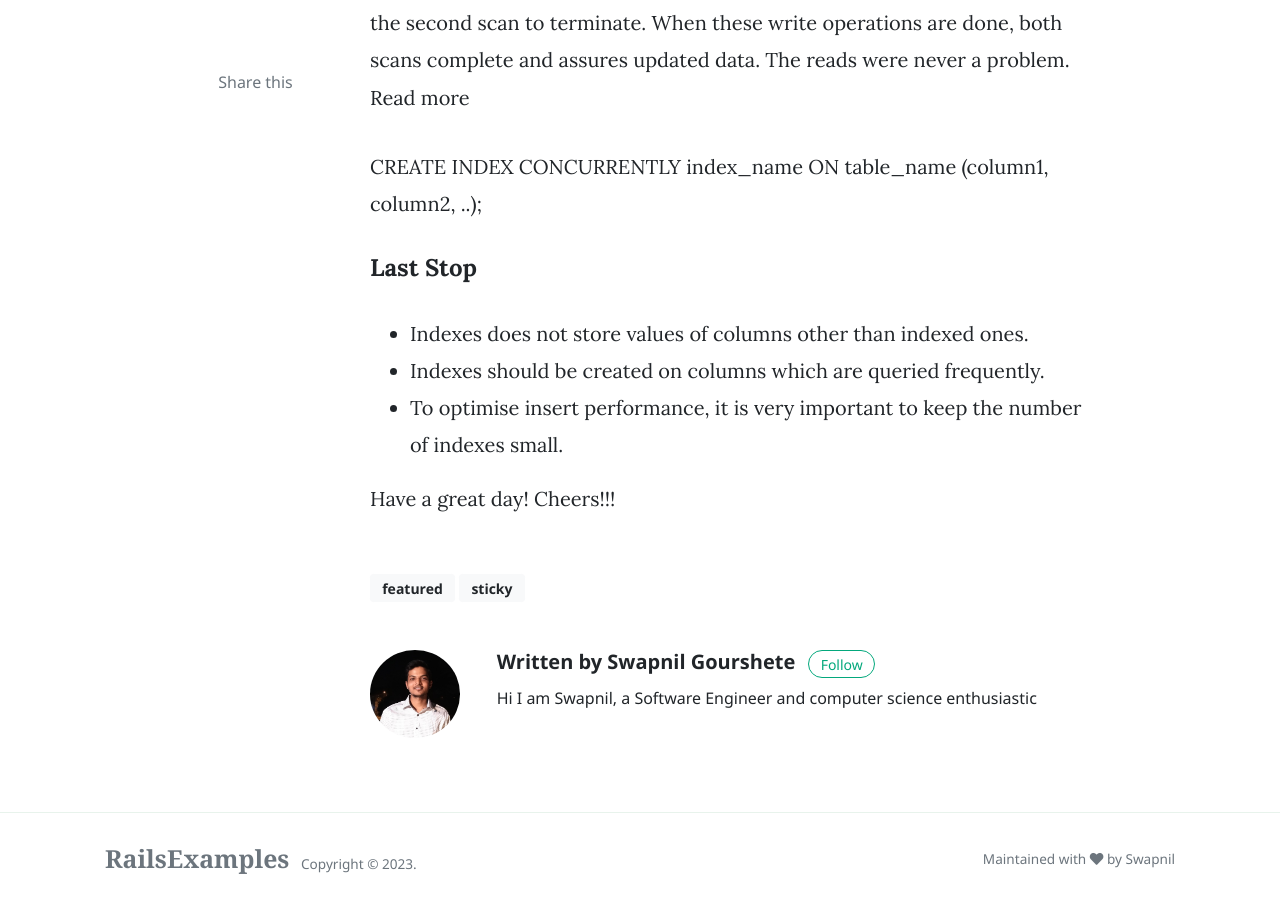
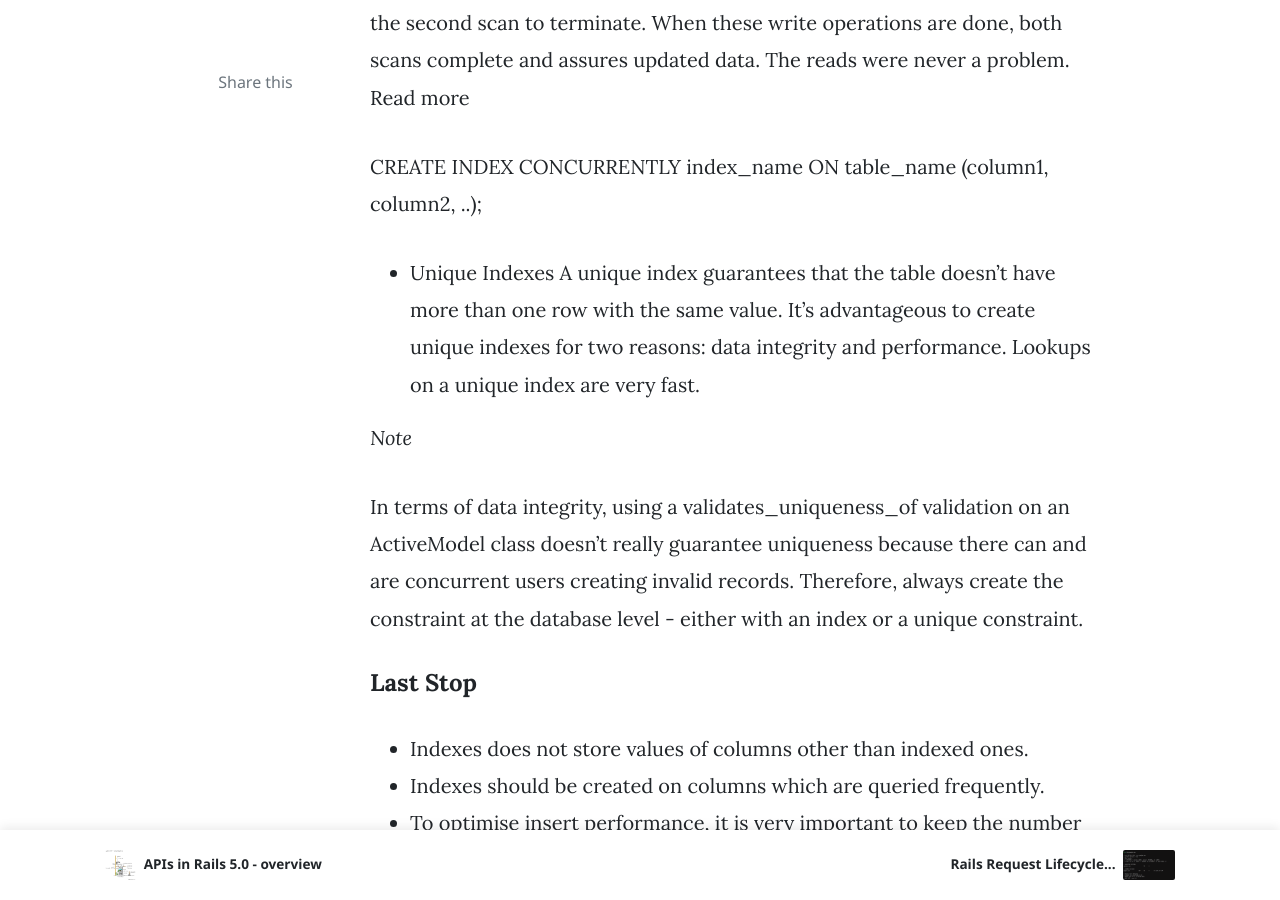
Before and after one commit to gourshete/gourshete.github.io, a Jekyll site: the page built from _posts/2018-06-08-how-index-works-on-database.markdown, in a window 1280 px wide and 900 px high, scrolled down 4323 px. Built offline with Jekyll 4.4.1, drawn with Linux system fonts in a browser that asks for light colours; nearby versions of some CDN libraries; comment, search, counter and statistics services are not loaded.

Commit message:
add a note in db index blog

```diff
--- a/_posts/2018-06-08-how-index-works-on-database.markdown
+++ b/_posts/2018-06-08-how-index-works-on-database.markdown
@@ -55,6 +55,13 @@ Postgresql supports building indexes without locking with CONCURRENTLY option of
 CREATE INDEX CONCURRENTLY index_name ON table_name (column1, column2, ..);
 
 
+- Unique Indexes
+A unique index guarantees that the table doesn’t have more than one row with the same value. It’s advantageous to create unique indexes for two reasons: data integrity and performance. Lookups on a unique index are very fast.
+
+*Note*
+
+In terms of data integrity, using a validates_uniqueness_of validation on an ActiveModel class doesn’t really guarantee uniqueness because there can and are concurrent users creating invalid records. Therefore, always create the constraint at the database level - either with an index or a unique constraint.
+
 <h4>Last Stop</h4>
 - Indexes does not store values of columns other than indexed ones.
 - Indexes should be created on columns which are queried frequently.
```
Also changed, not shown: 3 other files.
